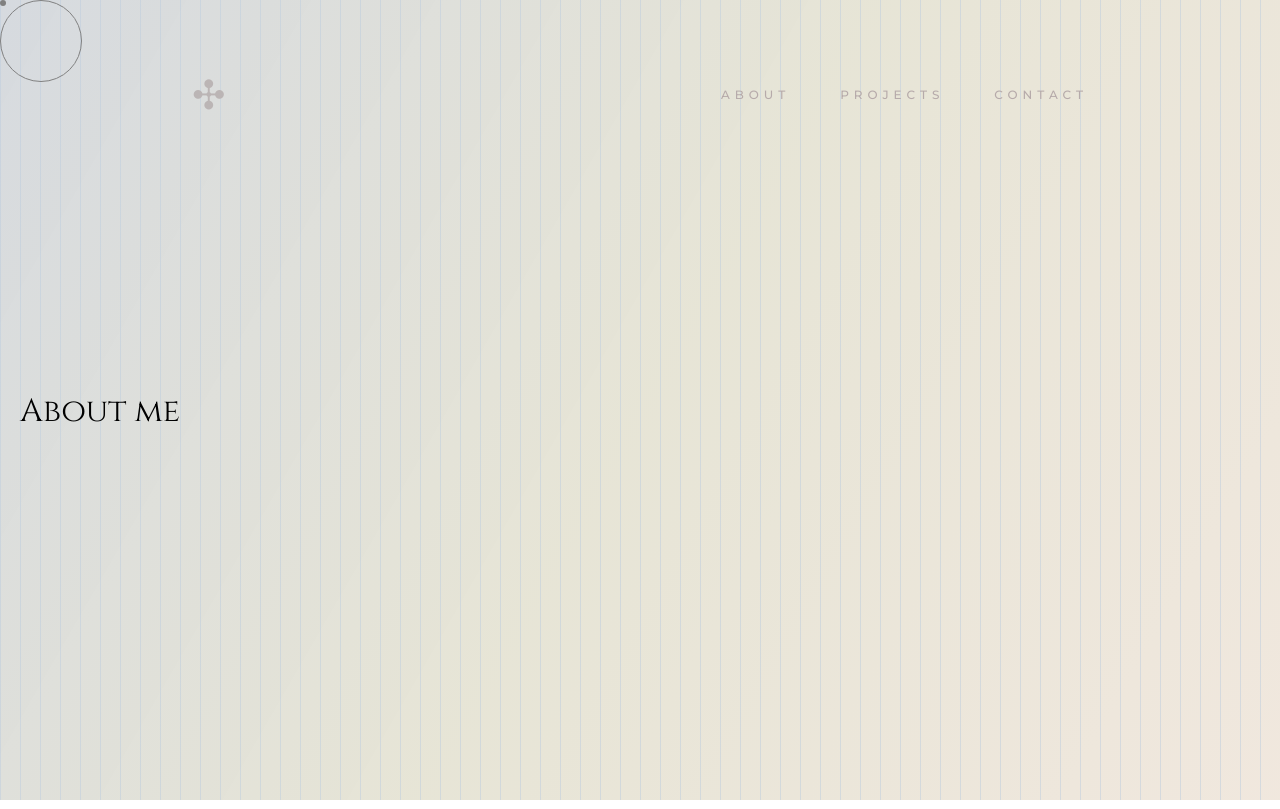
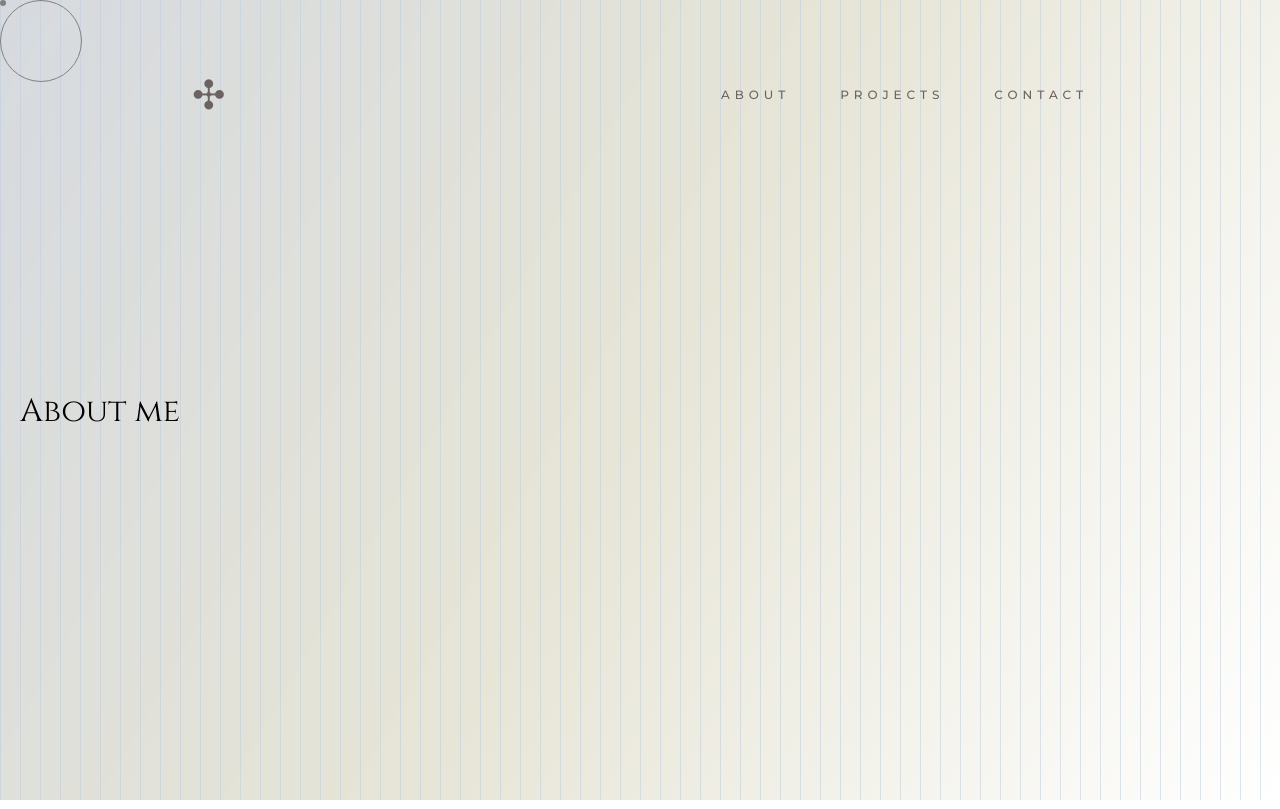
Before and after one commit to multumInParvo/my-portfolio, a React (Create React App) app: page /about in a window 1280 px wide. Built offline with nearby package versions, Linux system fonts and the light colour scheme.

Commit message:
minor modifications on colors

```diff
--- a/package.json
+++ b/package.json
@@ -28,7 +28,6 @@
     "react-transition-group": "^4.4.5",
     "redux": "^5.0.1",
     "sass": "^1.77.8",
-    "slick-carousel": "^1.8.1",
     "swiper": "^11.1.4",
     "web-vitals": "^2.1.4"
   },
--- a/src/components/Background/Background.scss
+++ b/src/components/Background/Background.scss
@@ -6,7 +6,7 @@
     height: 100vh;
     z-index: -1;
     overflow: hidden;
-    background: linear-gradient(120deg, #d6dadf, #e6e4d5f8, #f0e7ddf8);
+    background: linear-gradient(120deg, #d6dadf, #e6e4d5f8, #fffffff8);
 }
 
 .grid {
--- a/src/components/Header/Header.scss
+++ b/src/components/Header/Header.scss
@@ -11,7 +11,7 @@ nav {
     display: flex;
     align-items: center;
     font-size: 40px;
-    color: #bbb5b5;
+    color: #6d6262;
     text-decoration: none;
   }
 }
@@ -25,7 +25,7 @@ nav {
 
   .menu-links {
     letter-spacing: 5px;
-    color: $main-text-color;
+    color: #6d6262;
     text-decoration: none;
     transition: color 1000ms;
 
```
Also changed, not shown: 1 other file (tests, documents, lock files or other folders).
